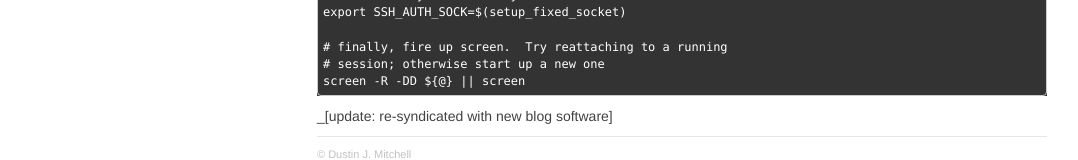
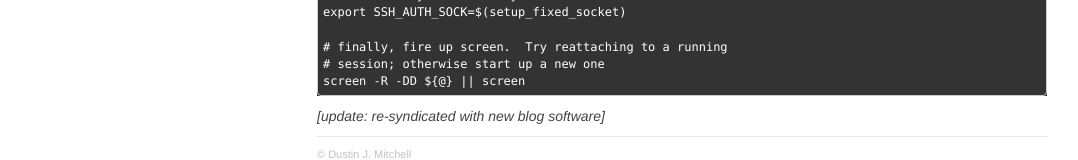
Before and after one commit to djmitche/code.v.igoro.us, a Jekyll site: the page built from _posts/2013-11-06-Threading-an-SSH-Agent-Through-Screen.md, in a window 1280 px wide. Shown: the part 825-985 px from the top of the page, without its empty margins (53-1131 px from the left). Built offline with Jekyll 4.4.1, drawn with Linux system fonts in a browser that asks for light colours; nearby versions of some CDN libraries; library files that are not in the unit come from our copies; Markdown is read by kramdown in place of the engine named in the settings.

Commit message:
fix formatting

```diff
--- a/_posts/2013-11-06-Threading-an-SSH-Agent-Through-Screen.md
+++ b/_posts/2013-11-06-Threading-an-SSH-Agent-Through-Screen.md
@@ -56,4 +56,4 @@
     # session; otherwise start up a new one
     screen -R -DD ${@} || screen
 
-_[update: re-syndicated with new blog software]
+_[update: re-syndicated with new blog software]_
```
